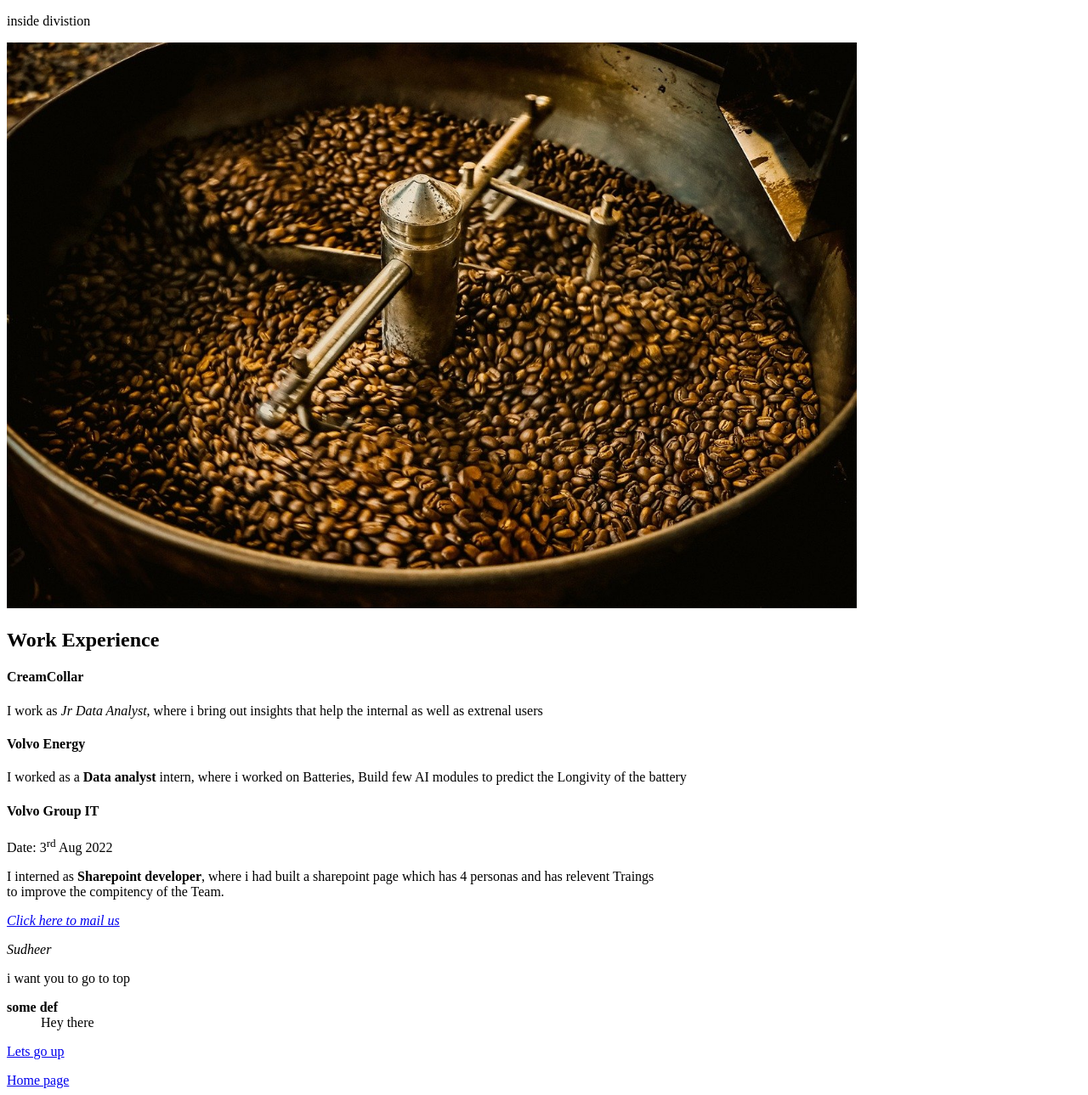
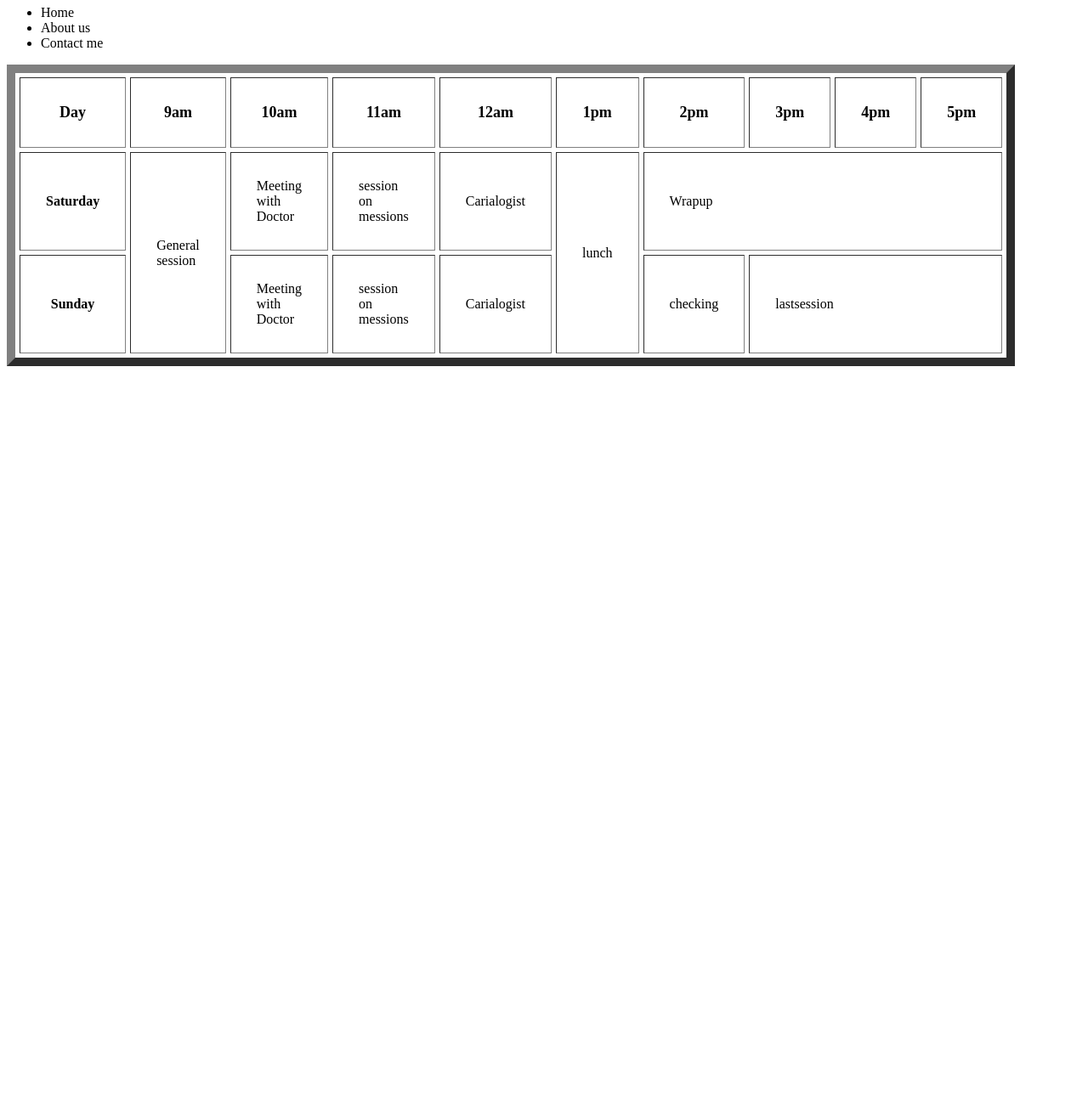
Before and after one commit to sudheer-p-16/sudheerNewRepo, a plain HTML site: page index.html in a window 1280 px wide. Shown: the part 132-1421 px from the top of the page at 85% size. After the commit the page ends 800 px from the top, so only its background shows below. Drawn offline with Linux system fonts and the light colour scheme.

Commit message:
updated_table

```diff
--- a/index.html
+++ b/index.html
@@ -7,34 +7,53 @@
 </head>
 <body>
     <h1 id="top">Hey Guys!!</h1>
-    <p>Welcome to my portfolio, scroll down to know know more about me!</p>
-    <br>
 
-    <div>
-        <p>inside divistion</p>
+    <div id="main_div">
+        <h1>This is inside h1</h1>
+        <ul>
+            <li>Home</li>
+            <li>About us</li>
+            <li>Contact me</li>
+        </ul>
     </div>
 
-    <img src="img/CoffeMachine.jpg" alt="Just adding picture to check if it is working" width="1000px">
-    <h2>Work Experience</h2>
-        <h4>CreamCollar</h4>
-            <p>I work as <i>Jr Data Analyst</i>, where i bring out insights that help the internal as well as extrenal users</p>
-        <h4>Volvo Energy</h4>
-            <p>I worked as a <b>Data analyst</b> intern, where i worked on Batteries, Build few AI modules to predict the Longivity of the battery</p>
-        <h4>Volvo Group IT</h4>
-            <p>Date: 3<sup>rd</sup> Aug 2022</p>
-            <p>I interned as <b>Sharepoint developer</b>, where i had built a sharepoint page which has 4 personas and has relevent Traings <br>
-            to improve the compitency of the Team.</p>
-        <address>
-            <p><a href="mailto:kiransudheer16@gmail.com">Click here to mail us</a></p>
-            <p>Sudheer</p>
-        </address>
+    <div id="content">
+        <table border="10px" width="100" cellpadding="30", cellspacing="5">
+            <thead>
+                <tr style="font-size: large;">
+                    <th>Day</th>
+                    <th>9am</th>
+                    <th>10am</th>
+                    <th>11am</th>
+                    <th>12am</th>
+                    <th>1pm</th>
+                    <th>2pm</th>
+                    <th>3pm</th>
+                    <th>4pm</th>
+                    <th>5pm</th>
+                </tr>
+            </thead>
 
-        <p>i want you to go to top</p>
-        <dl>
-            <dt><b>some def</b></dt>
-            <dd>Hey there</dd>
-        </dl>
-        <p><a href="#top">Lets go up</a></p>
-        <a href="home.html">Home page</a>
+            <tbody>
+                <tr>
+                    <th>Saturday</th>
+                    <td rowspan="2">General session</td>
+                    <td>Meeting with Doctor</td>
+                    <td>session on messions</td>
+                    <td>Carialogist</td>
+                    <td rowspan="2">lunch</td>
+                    <td colspan="4">Wrapup</td>
+                </tr>
+                <tr>
+                    <th>Sunday</th>
+                    <td>Meeting with Doctor</td>
+                    <td>session on messions</td>
+                    <td>Carialogist</td>
+                    <td>checking</td>
+                    <td colspan="3">lastsession</td>
+                </tr>
+            </tbody>
+        </table>
+    </div>
 </body>
 </html>
```
